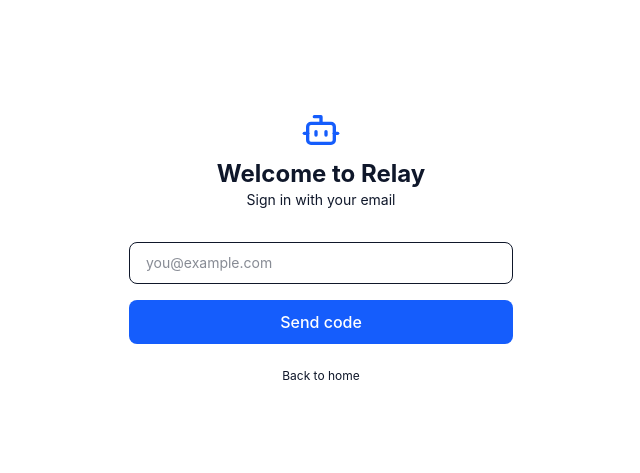
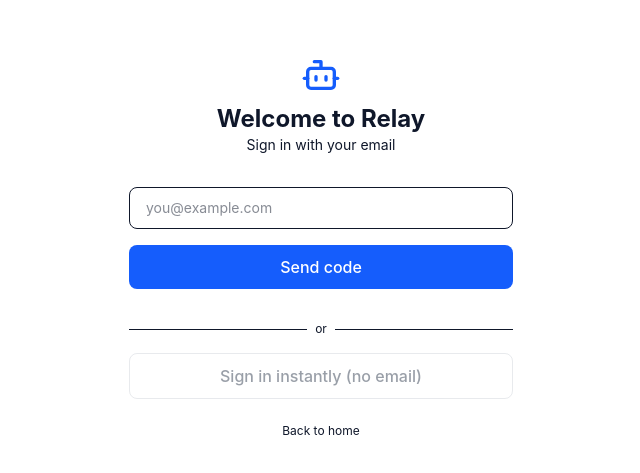
Before and after one commit to SoaOaoS/relay, a Next.js app: page /auth in a window 1280 px wide. Shown: the part 153-626 px from the top of the page, without its empty margins (319-959 px from the left). Built offline with nearby package versions, Linux system fonts and the light colour scheme.

Commit message:
Add dev instant login (bypasses email rate limit)

```diff
--- /dev/null
+++ b/src/app/api/auth/dev-session/route.ts
@@ -0,0 +1,36 @@
+import { NextRequest } from 'next/server'
+import { supabaseAdmin } from '@/lib/supabase'
+
+// Dev-only: sign in without email, returns a session
+export async function POST(req: NextRequest) {
+  const { email } = await req.json()
+  if (!email) return Response.json({ error: 'Email required' }, { status: 400 })
+
+  // Get the user
+  const { data: users } = await supabaseAdmin.auth.admin.listUsers()
+  const user = users?.users?.find((u: any) => u.email === email)
+
+  if (!user) return Response.json({ error: 'User not found' }, { status: 404 })
+
+  // Generate a magic link that we can use to get a session
+  const { data, error } = await supabaseAdmin.auth.admin.generateLink({
+    type: 'magiclink',
+    email,
+  })
+
+  if (error) return Response.json({ error: error.message }, { status: 500 })
+
+  // The generated link contains a token_hash we can use to verify
+  const link = data.properties?.action_link || ''
+  const url = new URL(link)
+  const tokenHash = url.searchParams.get('token_hash')
+  const type = url.searchParams.get('type') || 'email'
+
+  if (!tokenHash) return Response.json({ error: 'No token in link' }, { status: 500 })
+
+  // Return the token hash and redirect URL for the client to verify
+  return Response.json({
+    tokenHash,
+    redirectUrl: link,
+  })
+}
--- a/src/app/auth/page.tsx
+++ b/src/app/auth/page.tsx
@@ -17,20 +17,17 @@
     setLoading(true)
     setError('')
     try {
-      const controller = new AbortController()
-      const timeout = setTimeout(() => controller.abort(), 15000)
       const { error: err } = await supabase.auth.signInWithOtp({
         email,
         options: { shouldCreateUser: true },
       })
-      clearTimeout(timeout)
       if (err) {
         setError(err.message)
       } else {
         setSent(true)
       }
     } catch (e: any) {
-      setError(e.message || 'Request failed. Check your connection.')
+      setError(e.message || 'Request failed')
     }
     setLoading(false)
   }
@@ -53,6 +50,39 @@
       }
     } catch (e: any) {
       setError(e.message || 'Verification failed')
+      setLoading(false)
+    }
+  }
+
+  async function handleDevLogin() {
+    if (!email) { setError('Enter your email first'); return }
+    setLoading(true)
+    setError('')
+    try {
+      const res = await fetch('/api/auth/dev-session', {
+        method: 'POST',
+        headers: { 'Content-Type': 'application/json' },
+        body: JSON.stringify({ email }),
+      })
+      const data = await res.json()
+      if (data.error) {
+        setError(data.error)
+        setLoading(false)
+        return
+      }
+      // Use the token hash to verify and get a session
+      const { data: session, error: verr } = await supabase.auth.verifyOtp({
+        token_hash: data.tokenHash,
+        type: 'email',
+      })
+      if (verr) {
+        setError(verr.message)
+        setLoading(false)
+      } else if (session.session) {
+        window.location.href = '/dashboard'
+      }
+    } catch (e: any) {
+      setError(e.message || 'Dev login failed')
       setLoading(false)
     }
   }
@@ -85,6 +115,18 @@
               className="w-full bg-blue-600 text-white py-2.5 rounded-lg font-medium hover:bg-blue-700 transition disabled:opacity-50"
             >
               {loading ? 'Sending...' : 'Send code'}
+            </button>
+            <div className="relative my-4">
+              <div className="absolute inset-0 flex items-center"><div className="w-full border-t" /></div>
+              <div className="relative flex justify-center text-xs"><span className="bg-white px-2 text-muted-foreground">or</span></div>
+            </div>
+            <button
+              type="button"
+              onClick={handleDevLogin}
+              disabled={loading || !email}
+              className="w-full border border-gray-300 text-gray-700 py-2.5 rounded-lg font-medium hover:bg-gray-50 transition disabled:opacity-50"
+            >
+              {loading ? 'Signing in...' : 'Sign in instantly (no email)'}
             </button>
           </form>
         ) : (
```
